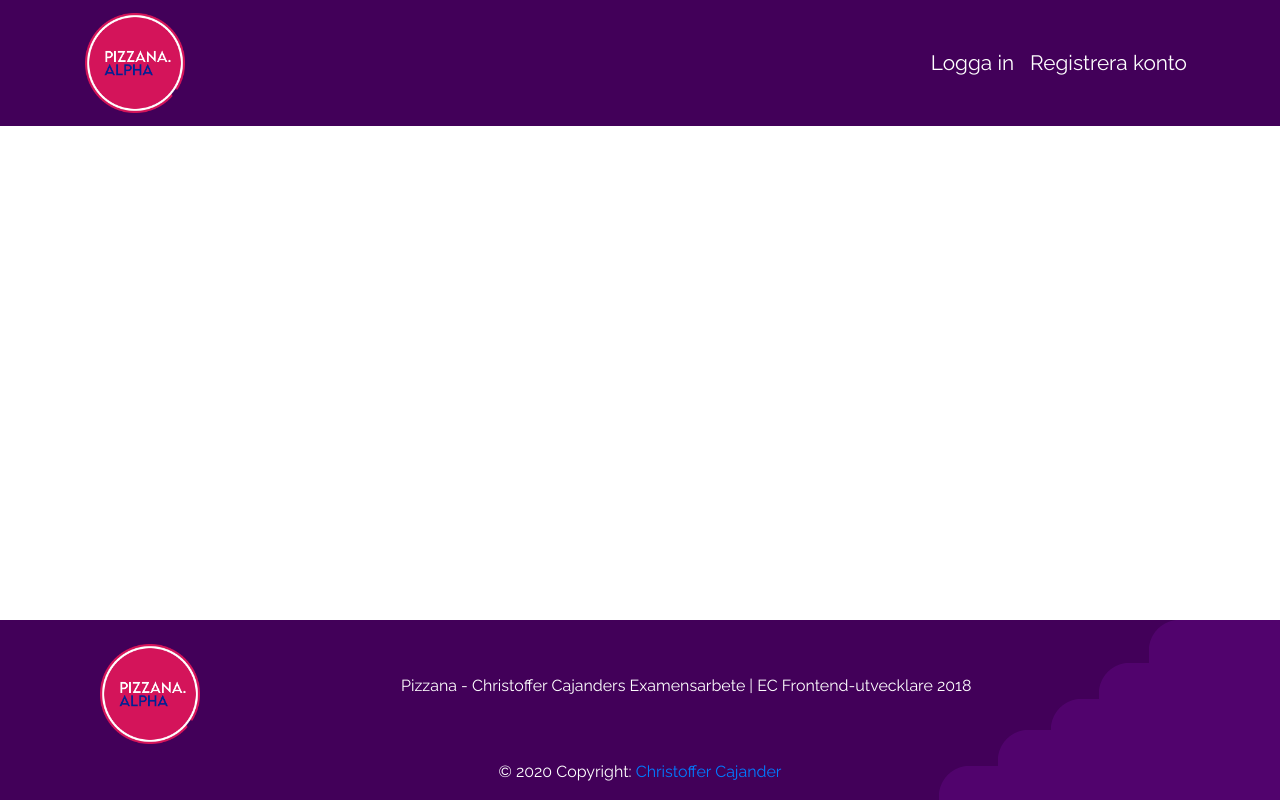
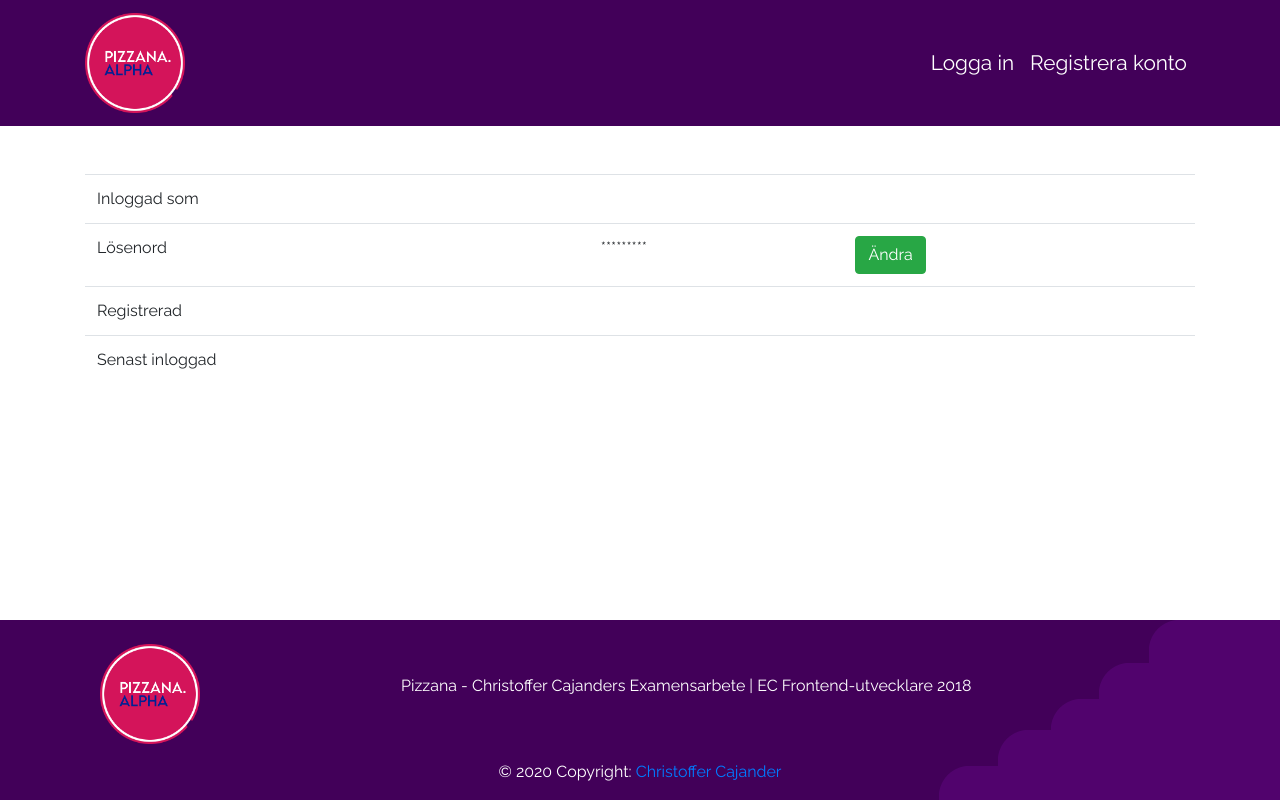
Before and after one commit to totte94l/pizzana-client, a Vue app: page /account in a window 1280 px wide. Built offline with nearby package versions, Linux system fonts and the light colour scheme.

Commit message:
Added ability to change password

```diff
--- a/src/components/Navbar.vue
+++ b/src/components/Navbar.vue
@@ -20,7 +20,7 @@
 
                     <ul class="navbar-nav ml-auto">
                         <li class="nav-item mr-auto">
-                            <span class="nav-link" style="text-decoration: none; cursor: default"><i class="far fa-user-circle"></i> {{ user.username }}</span>
+                            <routerLink class="nav-link" to="account"><i class="far fa-user-circle"></i> {{ user.username }}</routerLink>
                         </li>
                         <li class="nav-item mr-auto">
                             <span class="nav-link" v-on:click="logout">Logga ut</span>
--- a/src/router/index.js
+++ b/src/router/index.js
@@ -6,6 +6,7 @@ import SignUp from '../views/SignUp.vue'
 import Login from '../views/Login.vue'
 import Meny from '../views/Meny.vue'
 import About from '../views/About.vue'
+import Account from '../views/Account.vue'
 
 Vue.use(VueRouter)
 
@@ -34,6 +35,11 @@ const routes = [
     path: '/about',
     name: 'about',
     component: About
+  },
+  {
+    path: '/account',
+    name: 'account',
+    component: Account
   }
 ]
 
--- a/src/services/AuthService.js
+++ b/src/services/AuthService.js
@@ -20,10 +20,14 @@ export default {
   },
   redirectIfNotLoggedIn () {
     if (store.getters.isLoggedIn) {
-      console.log("user loggedin")
       return 'User is logged in'
     } else {
       router.push('/login')
     }
+  },
+  changePassword (data) {
+    return axios
+      .put(url + 'change-password/', data)
+      .then(response => response)
   }
 }
--- /dev/null
+++ b/src/views/Account.vue
@@ -0,0 +1,106 @@
+<template>
+    <div class="container mt-5">
+        <table class="table table-user-information" v-if="!isChangingPassword">
+            <tbody>
+                <tr>
+                    <td>Inloggad som</td>
+                    <td>{{ user.username }}</td>
+                    <td></td>
+                </tr>
+                <tr>
+                    <td>Lösenord</td>
+                    <td>*********</td>
+                    <td><button v-on:click="toggleIsChangingPassword" class="btn btn-success ml-2">Ändra</button></td>
+                </tr>
+                <tr>
+                    <td>Registrerad</td>
+                    <td>{{ user.registered }}</td>
+                    <td></td>
+                </tr>
+                <tr>
+                    <td>Senast inloggad</td>
+                    <td>{{ user.last_login }}</td>
+                    <td style="text-align: center"></td>
+                </tr>
+            </tbody>
+        </table>
+
+        <div v-if="isChangingPassword" class="row">
+            <div class="col-12">
+                <h1>Ändra ditt lösenord</h1>
+                <div class="row">
+                    <div class="col-md-6">
+                        <label for="new_password">Nytt lösenord:</label>
+                        <input name="new_password" v-model="newPassword" class="form-control" type="password">
+                    </div>
+                    <div class="col-md-6">
+                        <label for="repeat_password">Upprepa lösenordet:</label>
+                        <input name="repeat_password" v-model="repeatNewPassword" class="form-control" type="password">
+                    </div>
+                </div>
+                <div class="row">
+                    <div class="col-6">
+                        <button v-on:click="changePassword" class="btn btn-success mt-3">Spara</button>
+                        <button class="btn btn-danger mt-3 ml-3" v-on:click="toggleIsChangingPassword">Avbryt</button>
+                    </div>
+                </div>
+                <div class="row">
+                    <div class="col-12 mt-3">
+                        <span>{{ msg }}</span>
+                    </div>
+                </div>
+            </div>
+        </div>
+  </div>
+</template>
+
+<script>
+
+import store from '../store/index'
+import AuthService from '../services/AuthService'
+
+export default {
+  data () {
+    return {
+      username: '',
+      newPassword: '',
+      repeatNewPassword: '',
+      isChangingPassword: false,
+      msg: ''
+    }
+  },
+  methods: {
+    toggleIsChangingPassword () {
+      this.isChangingPassword = !this.isChangingPassword
+    },
+    async changePassword () {
+      if (this.newPassword === this.repeatNewPassword) {
+        // All good
+        const data = {
+          username: store.getters.getUser.username,
+          password: this.newPassword
+        }
+
+        const response = await AuthService.changePassword(data)
+        console.log(response)
+
+        this.msg = response.data.msg
+      } else {
+        this.msg = 'Lösenorden matchar inte!'
+      }
+    }
+  },
+  computed: {
+    user () {
+      console.log(store.getters.getUser)
+      return store.getters.getUser
+    }
+  }
+}
+</script>
+
+<style>
+td {
+  vertical-align: middle;
+}
+</style>
```
